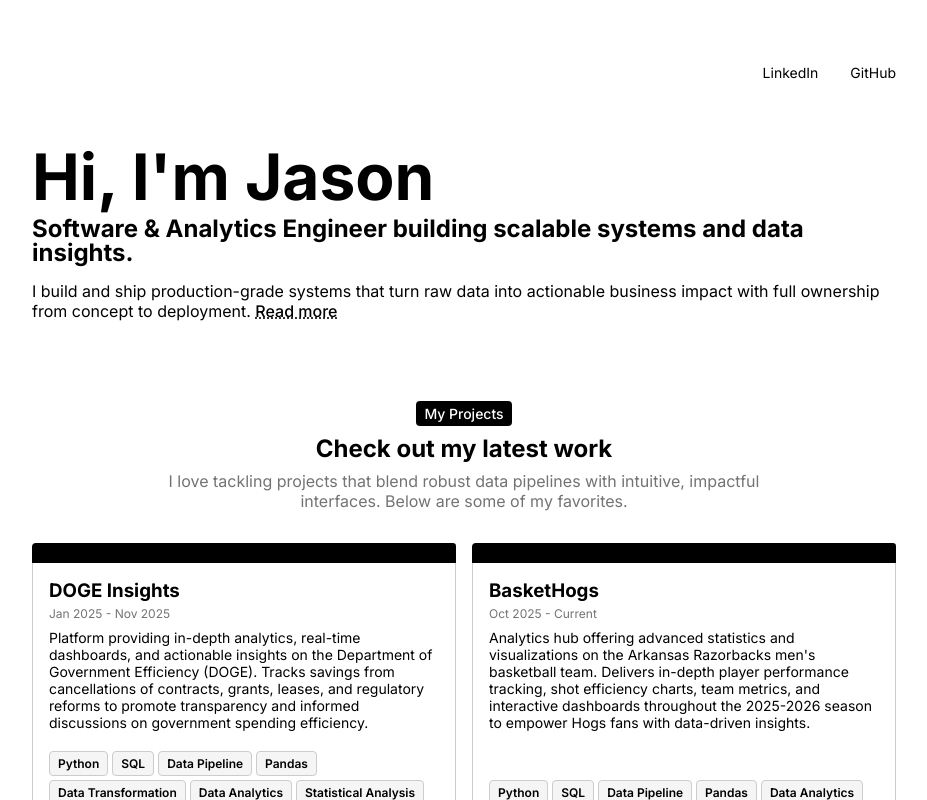
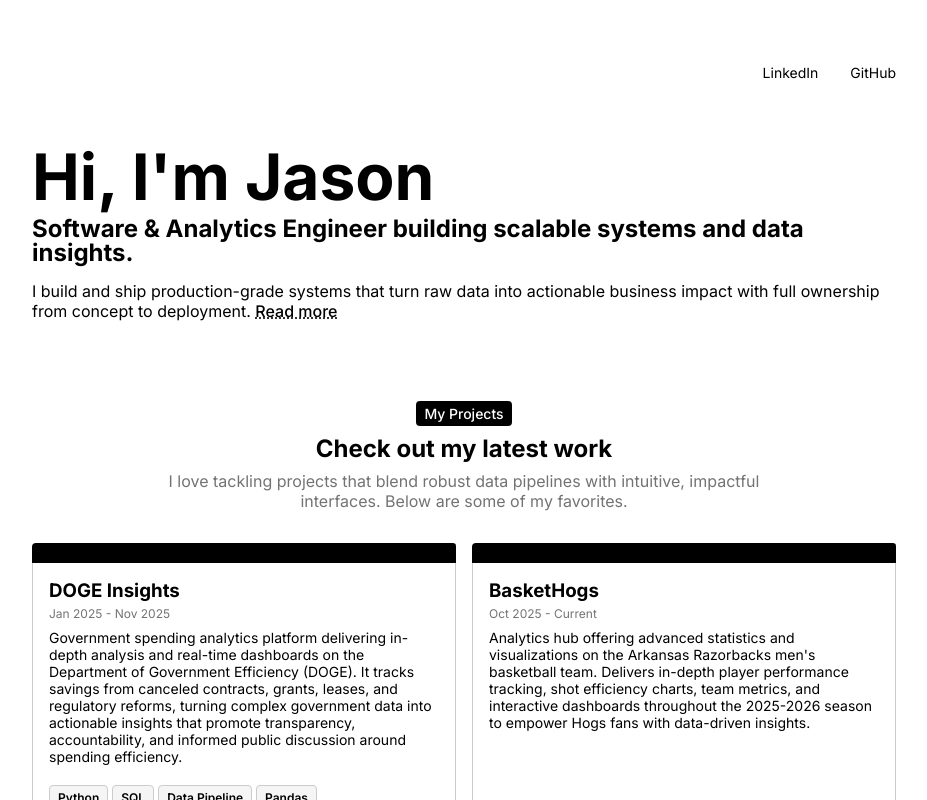
Before and after one commit to jasonniebauer/jasonniebauer.github.io, a React (Vite) app: page / in a window 1280 px wide. Shown: the top 800 px of the page, without its empty margins (176-1103 px from the left). Built offline with nearby package versions, Linux system fonts and the light colour scheme.

Commit message:
Update description for DOGE Insights project

```diff
--- a/src/components/Projects.jsx
+++ b/src/components/Projects.jsx
@@ -4,7 +4,7 @@ const Projects = () => {
             image: '',
             title: 'DOGE Insights',
             dates: 'Jan 2025 - Nov 2025',
-            description: 'Platform providing in-depth analytics, real-time dashboards, and actionable insights on the Department of Government Efficiency (DOGE). Tracks savings from cancellations of contracts, grants, leases, and regulatory reforms to promote transparency and informed discussions on government spending efficiency.',
+            description: 'Government spending analytics platform delivering in-depth analysis and real-time dashboards on the Department of Government Efficiency (DOGE). It tracks savings from canceled contracts, grants, leases, and regulatory reforms, turning complex government data into actionable insights that promote transparency, accountability, and informed public discussion around spending efficiency.',
             technology: [
                 'Python',
                 'SQL',
```
